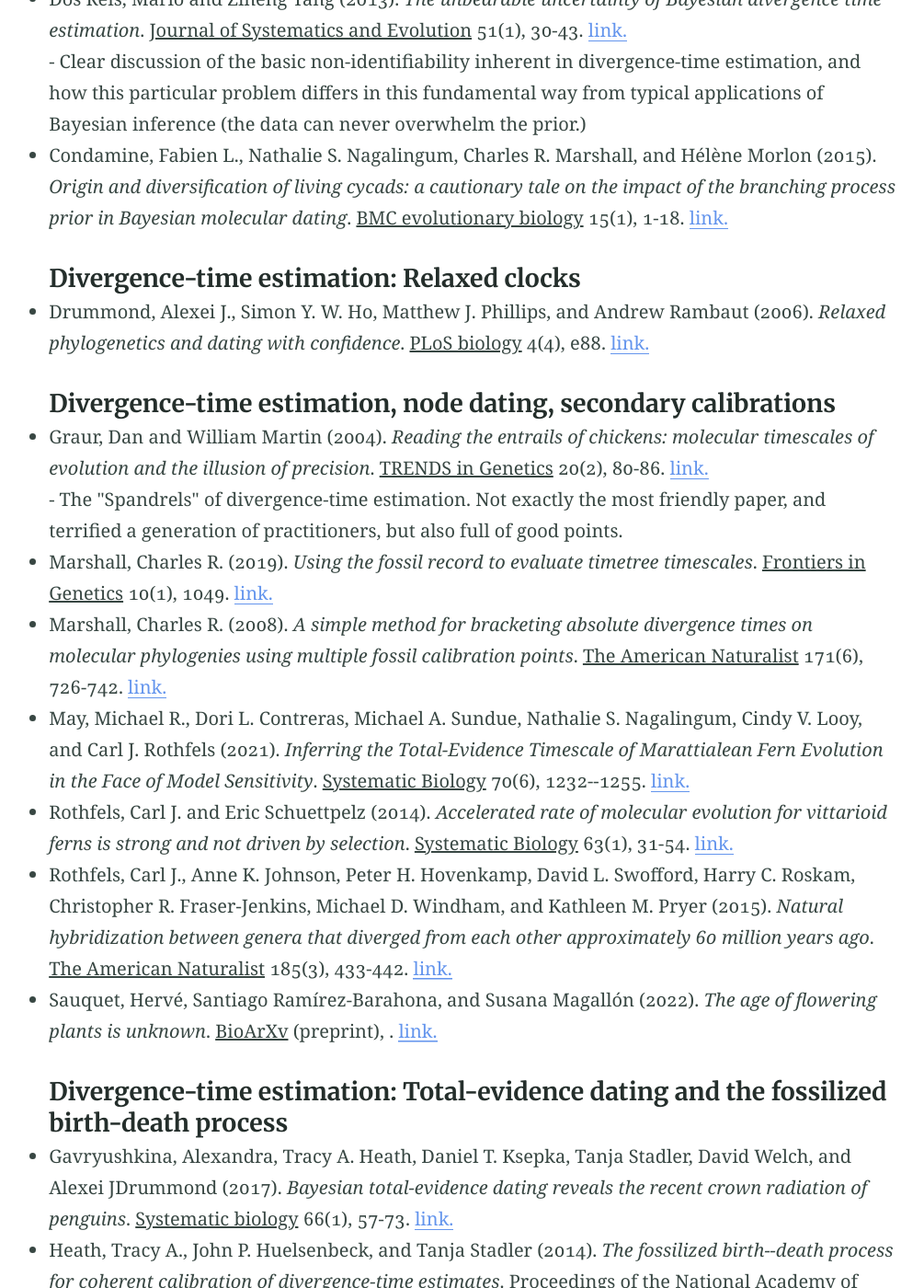
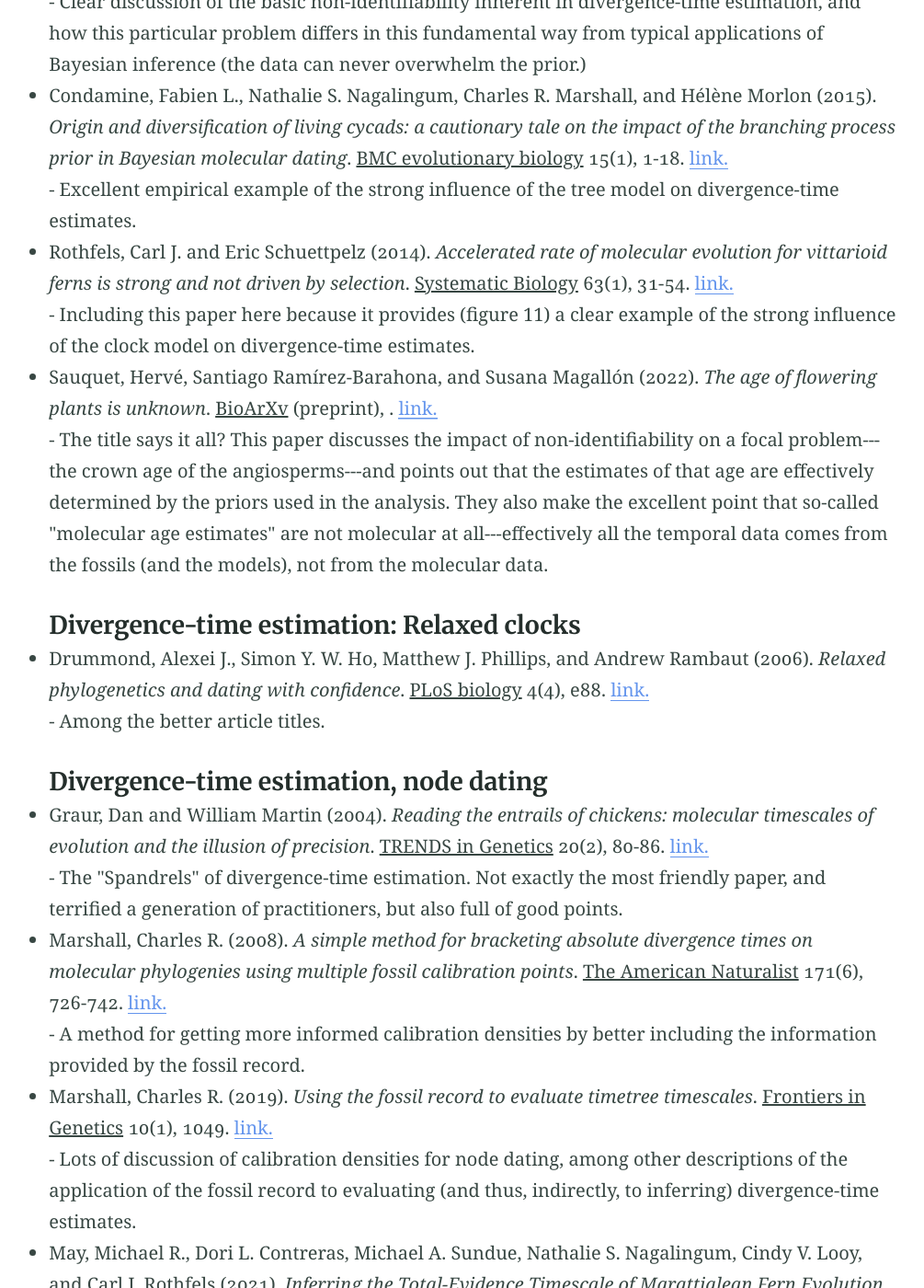
Before and after one commit to mikeryanmay/ted.workshop.github.io, a Jekyll site: the page built from bibliography.md, in a window 1280 px wide and 1400 px high, scrolled down 1015 px. Shown: the whole window at 92% size, without its empty margins (126-1131 px from the left). Built offline with Jekyll 4.4.1, drawn with Linux system fonts in a browser that asks for light colours; some of the changed text lies outside the part shown.

Commit message:
some annotations to the biblio

```diff
--- a/bibliography.md
+++ b/bibliography.md
@@ -1,8 +1,8 @@
 ---
 title: Bibliography
 ---
-##### A list of papers that we think are important for understanding divergence-time estimation, sometimes accompanied by our witty commentary. If there's a paper that you've found super helpful, let us know and we'll add it. If it is one of your own papers, all the better!!
-
+<span style="font-size:.75em;">A list of papers that we think are important for understanding divergence-time estimation, sometimes accompanied by our witty commentary. If there's a paper that you've found super helpful, let us know and we'll add it. If it is one of your own papers, all the better!!
+</span>
 <br>
 
 #### Bayesian phylogenetic inference, general principles
@@ -15,7 +15,7 @@
 		year    = "2013"
 	%} </li>
 
-            - Superb entry-level textbook introducing the principles of model-based phylogenetic inference.
+    - Superb entry-level textbook introducing the principles of model-based phylogenetic inference.
 
 	<li> {% include citation.html
 		authors = "Holder, Mark and Paul O. Lewis"
@@ -28,7 +28,7 @@
 		year    = "2003"
 	%} </li>
 
-            - These guys know a lot about Bayesian phylogenetics.
+    - These guys know a lot about Bayesian phylogenetics.
 
 </ul>
 
@@ -48,7 +48,7 @@
 		year    = "2013"
 	%} </li>
 
-        - Clear discussion of the basic non-identifiability inherent in divergence-time estimation, and how this particular problem differs in this fundamental way from typical applications of Bayesian inference (the data can never overwhelm the prior.)
+    - Clear discussion of the basic non-identifiability inherent in divergence-time estimation, and how this particular problem differs in this fundamental way from typical applications of Bayesian inference (the data can never overwhelm the prior.)
 
 	<li> {% include citation.html
 		authors = "Condamine, Fabien L., Nathalie S. Nagalingum, Charles R. Marshall, and Hélène Morlon"
@@ -60,6 +60,32 @@
 		pages   = "1-18"
 		year    = "2015"
 	%} </li>
+
+    - Excellent empirical example of the strong influence of the tree model on divergence-time estimates.
+
+    <li> {% include citation.html
+		authors = "Rothfels, Carl J. and Eric Schuettpelz"
+		title   = "Accelerated rate of molecular evolution for vittarioid ferns is strong and not driven by selection"
+		journal = "Systematic Biology"
+		doi     = "https://doi.org/10.1093/sysbio/syt058"
+		volume  = "63"
+		issue   = "1"
+		pages   = "31-54"
+		year    = "2014"
+	%} </li>
+
+    - Including this paper here because it provides (figure 11) a clear example of the strong influence of the clock model on divergence-time estimates.
+
+<li> {% include citation.html
+		authors = "Sauquet, Hervé, Santiago Ramírez-Barahona, and Susana Magallón"
+		title   = "The age of flowering plants is unknown"
+		journal = "BioArXv"
+		doi     = "10.32942/osf.io/n4v6b"
+		issue   = "preprint"
+		year    = "2022"
+	%} </li>
+
+    - The title says it all? This paper discusses the impact of non-identifiability on a focal problem---the crown age of the angiosperms---and points out that the estimates of that age are effectively determined by the priors used in the analysis. They also make the excellent point that so-called "molecular age estimates" are not molecular at all---effectively all the temporal data comes from the fossils (and the models), not from the molecular data.
 
 </ul>
 
@@ -78,10 +104,11 @@
 		year    = "2006"
 	%} </li>
 
+    - Among the better article titles.
 </ul>
 
 
-#### Divergence-time estimation, node dating, secondary calibrations
+#### Divergence-time estimation, node dating
 
 <ul>
 	<li> {% include citation.html
@@ -95,7 +122,20 @@
 		year    = "2004"
 	%} </li>
 
-        - The "Spandrels" of divergence-time estimation. Not exactly the most friendly paper, and terrified a generation of practitioners, but also full of good points.
+    - The "Spandrels" of divergence-time estimation. Not exactly the most friendly paper, and terrified a generation of practitioners, but also full of good points.
+
+	<li> {% include citation.html
+		authors = "Marshall, Charles R."
+		title   = "A simple method for bracketing absolute divergence times on molecular phylogenies using multiple fossil calibration points"
+		journal = "The American Naturalist"
+		doi     = "https://doi.org/10.1086/587523"
+		volume  = "171"
+		issue   = "6"
+		pages   = "726-742"
+		year    = "2008"
+	%} </li>
+
+    - A method for getting more informed calibration densities by better including the information provided by the fossil record.
 
 	<li> {% include citation.html
 		authors = "Marshall, Charles R."
@@ -108,19 +148,7 @@
 		year    = "2019"
 	%} </li>
 
-
-	<li> {% include citation.html
-		authors = "Marshall, Charles R."
-		title   = "A simple method for bracketing absolute divergence times on molecular phylogenies using multiple fossil calibration points"
-		journal = "The American Naturalist"
-		doi     = "https://doi.org/10.1086/587523"
-		volume  = "171"
-		issue   = "6"
-		pages   = "726-742"
-		year    = "2008"
-	%} </li>
-
-
+    - Lots of discussion of calibration densities for node dating, among other descriptions of the application of the fossil record to evaluating (and thus, indirectly, to inferring) divergence-time estimates.
 
 	<li> {% include citation.html
 		authors = "May, Michael R., Dori L. Contreras, Michael A. Sundue, Nathalie S. Nagalingum, Cindy V. Looy,  and Carl J. Rothfels"
@@ -133,18 +161,7 @@
 		year    = "2021"
 	%} </li>
 
-
-	<li> {% include citation.html
-		authors = "Rothfels, Carl J. and Eric Schuettpelz"
-		title   = "Accelerated rate of molecular evolution for vittarioid ferns is strong and not driven by selection"
-		journal = "Systematic Biology"
-		doi     = "https://doi.org/10.1093/sysbio/syt058"
-		volume  = "63"
-		issue   = "1"
-		pages   = "31-54"
-		year    = "2014"
-	%} </li>
-
+    - We'll shameless plug this paper multiple times in this list because we really are very proud of it, and it is foundational to our developing the perspectives we are attempting to communicate in this workshop. In the contex of node dating, we show how that method---which requires a user to associated a fossil with a node a priori---would have been severely misleading in the case of divergence times in Marattiales.
 
 	<li> {% include citation.html
 		authors = "Rothfels, Carl J., Anne K. Johnson, Peter H. Hovenkamp, David L. Swofford, Harry C. Roskam, Christopher R. Fraser-Jenkins, Michael D. Windham, and Kathleen M. Pryer"
@@ -157,16 +174,7 @@
 		year    = "2015"
 	%} </li>
 
-	<li> {% include citation.html
-		authors = "Sauquet, Hervé, Santiago Ramírez-Barahona, and Susana Magallón"
-		title   = "The age of flowering plants is unknown"
-		journal = "BioArXv"
-		doi     = "10.32942/osf.io/n4v6b"
-		issue   = "preprint"
-		year    = "2022"
-	%} </li>
-
-
+    - This paper proposes a "sequential empirical Bayes" approach to secondary calibrations in node-dating analyses. Basically, you can use the full posterior distribution of a node age from a previous analyses as the prior in a focal analysis. Which, we argue, is dramatically superior to, for example, applying some sort of uniform prior.
 
 </ul>
 
```
